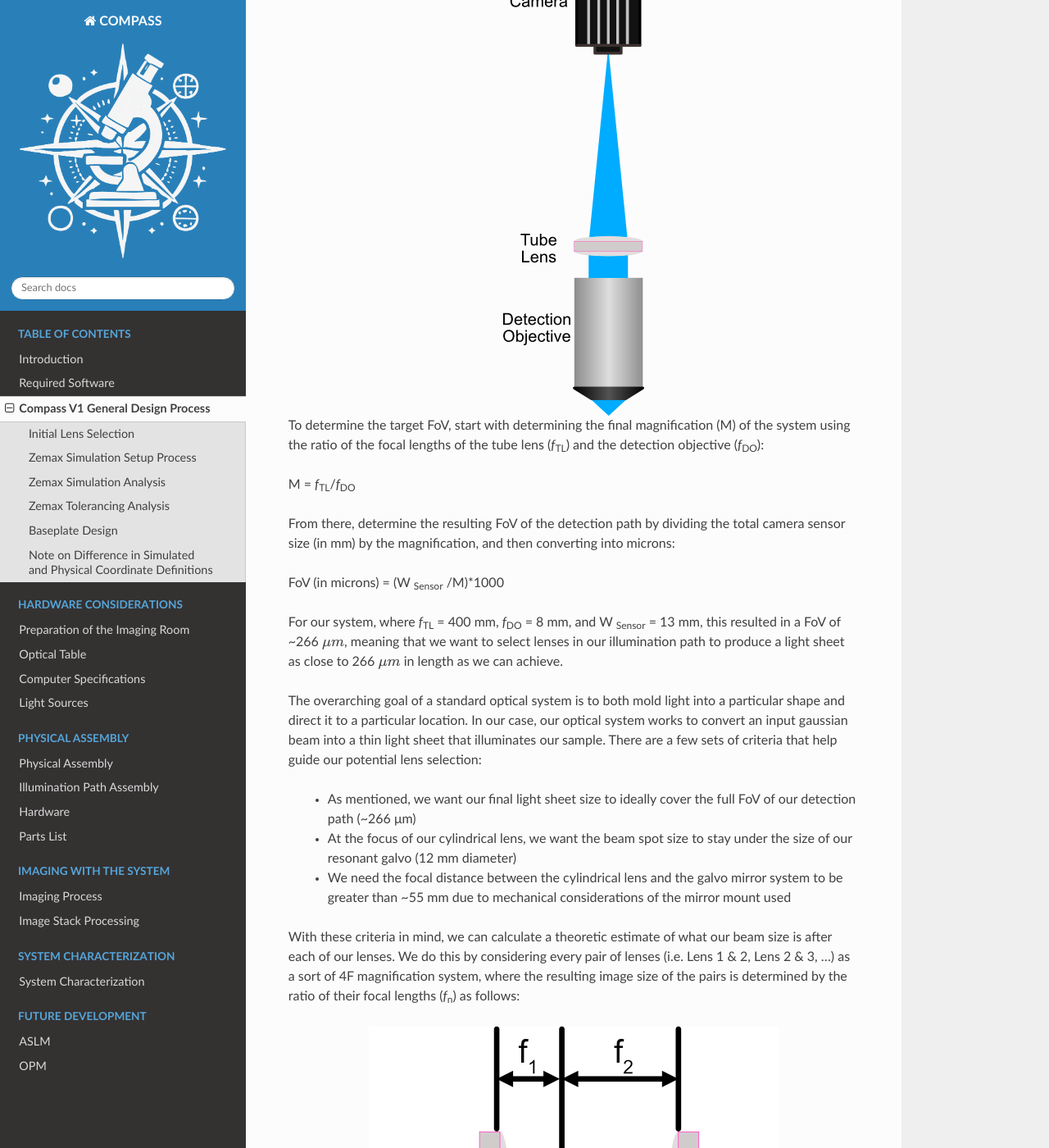
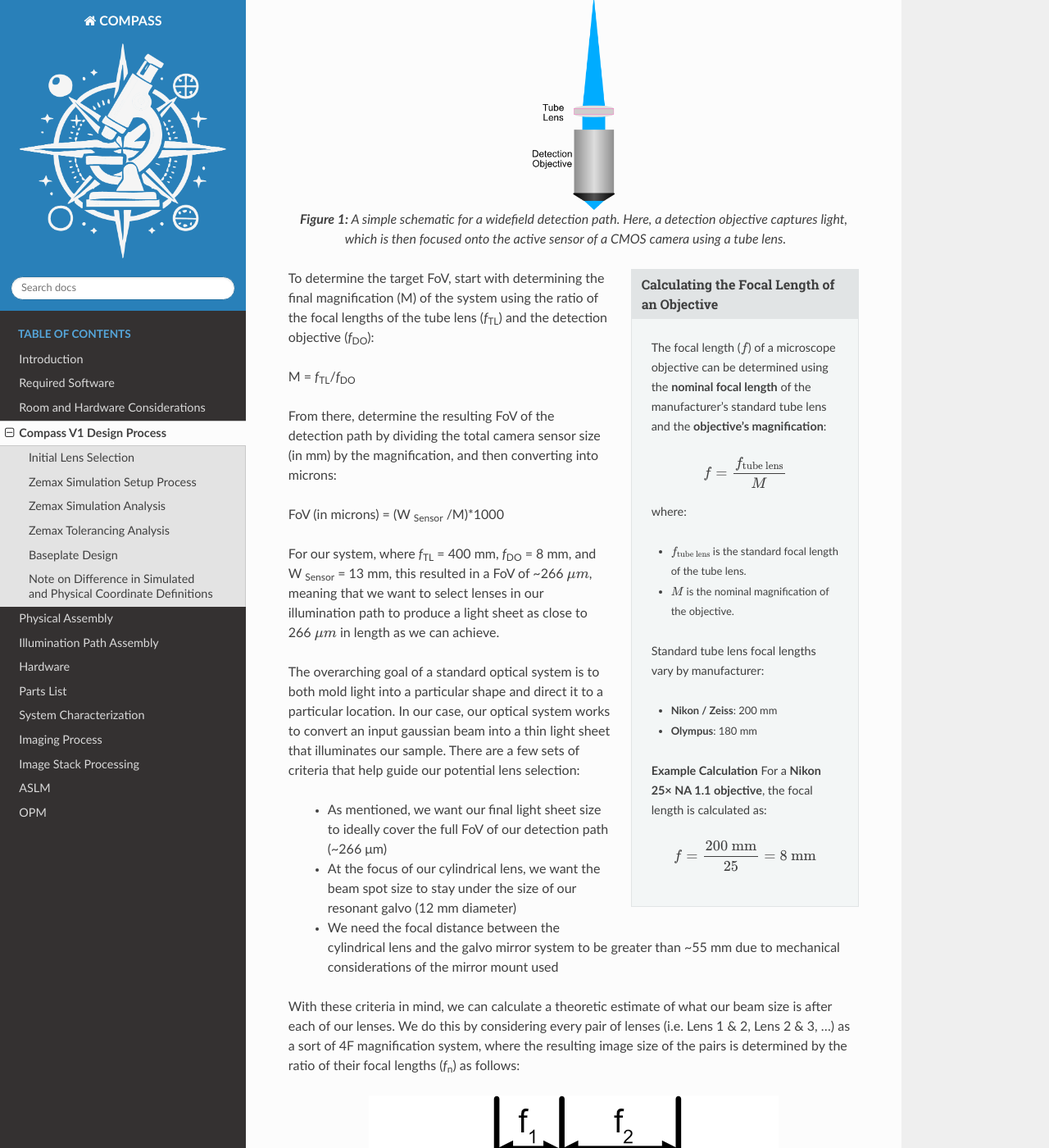
Before and after one commit to TheDeanLab/COMPASS, a Sphinx documentation site: the page built from docs/source/design_principles/design_process.rst, in a window 1280 px wide and 1400 px high, scrolled down 429 px. Shown: the whole window at 82% size. Built offline with Sphinx 7.4.7 and the Read the Docs theme 3.1.0, drawn with Linux system fonts in a browser that asks for light colours; pages that are not in the unit, such as notebooks, are missing from menus; some of the changed text lies outside the part shown.

Commit message:
Ongoing...

```diff
--- a/docs/source/design_principles/design_process.rst
+++ b/docs/source/design_principles/design_process.rst
@@ -1,7 +1,7 @@
 .. _design-home:
 
 #################################
-Compass V1 General Design Process
+Compass V1 Design Process
 #################################
 
 Initial Lens Selection
@@ -11,9 +11,41 @@ Prior to starting optical simulations in Zemax, it's convenient to start with st
 calculations to determine which lenses to use in the optical train to achieve the desired field of view (FoV) for your
 detection path. In our case, our detection path consisted of a 400 mm tube lens and a Nikon 25x/1.1 numerical aperture (NA) immersion detection objective.
 
-.. image:: Images/DetectionPath.png
-    :align: center
-    :alt: Detection Path of our System
+.. figure:: Images/DetectionPath.png
+   :alt: Schematic of a standard, widefield detection path.
+   :align: center
+   :width: 100px
+
+   **Figure 1:** A simple schematic for a widefield detection path. Here, a detection objective captures light, which is then focused onto the active sensor of a CMOS camera using a tube lens.
+
+.. sidebar:: **Calculating the Focal Length of an Objective**
+   :class: sidebar-note
+
+   The focal length (:math:`f`) of a microscope objective can be determined using the **nominal focal length** of
+   the manufacturer's standard tube lens and the **objective’s magnification**:
+
+   .. math::
+
+      f = \frac{f_{\text{tube lens}}}{M}
+
+   where:
+
+   - :math:`f_{\text{tube lens}}` is the standard focal length of the tube lens.
+   - :math:`M` is the nominal magnification of the objective.
+
+   Standard tube lens focal lengths vary by manufacturer:
+
+   - **Nikon / Zeiss**: 200 mm
+   - **Olympus**: 180 mm
+
+   **Example Calculation**
+   For a **Nikon 25× NA 1.1 objective**, the focal length is calculated as:
+
+   .. math::
+
+      f = \frac{200 \text{ mm}}{25} = 8 \text{ mm}
+
+
 
 To determine the target FoV, start with determining the final magnification (M) of the system using the ratio of the focal
 lengths of the tube lens (*f*:subscript:`TL`) and the detection objective (*f*:subscript:`DO`):
--- a/docs/source/hardware/lasers.rst
+++ b/docs/source/hardware/lasers.rst
@@ -1,8 +1,8 @@
 .. _lasers-home:
 
-###############################
-Light Sources
-###############################
+#############
+Laser Sources
+#############
 
 When designing a microscope for imaging, the choice of light source is critical. In
 general, an ideal imaging system will provide fast spectral switching, high light
```
Also changed, not shown: docs/source/hardware/index.rst (added, +23 -0 lines), docs/source/index.rst (+2 -36 lines).
